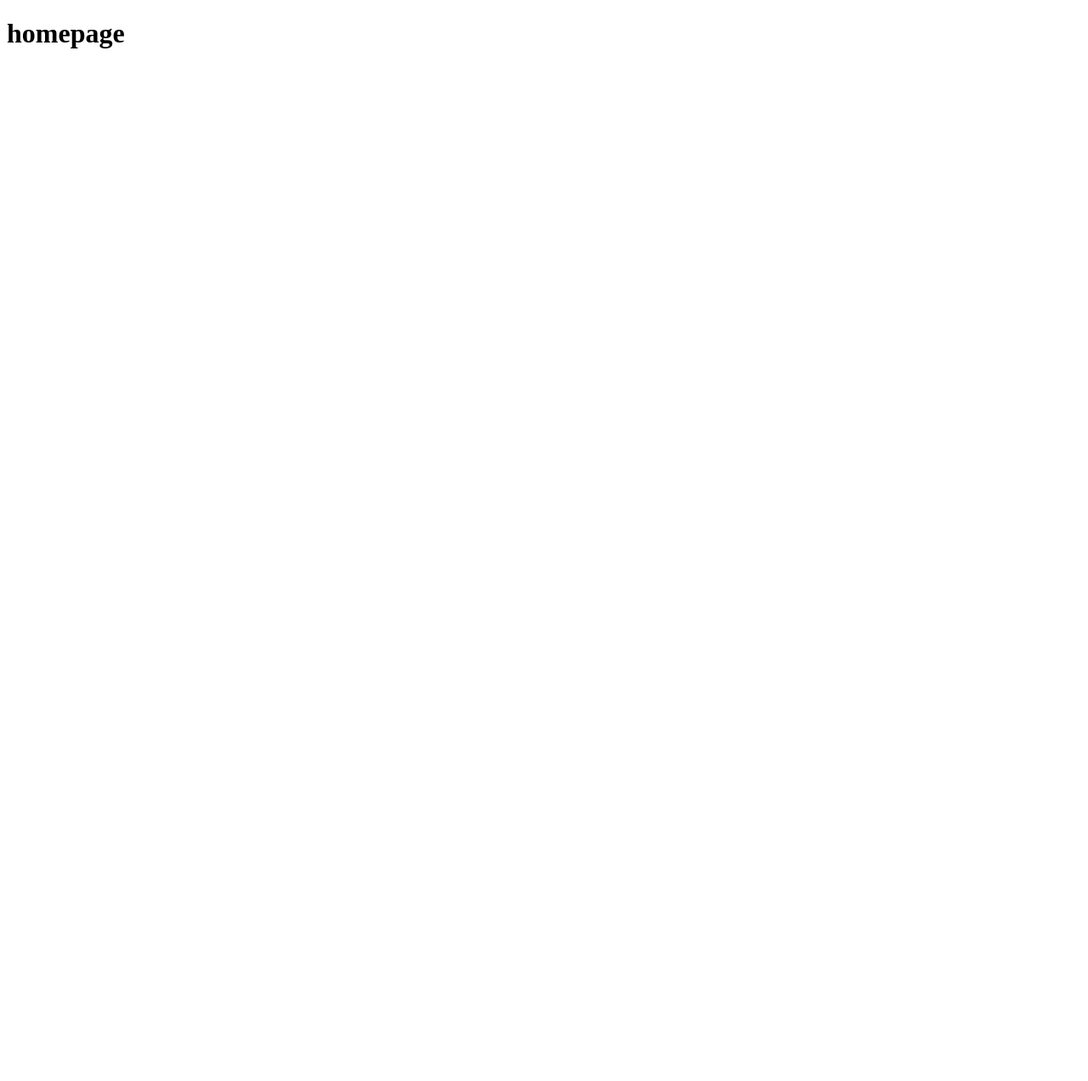
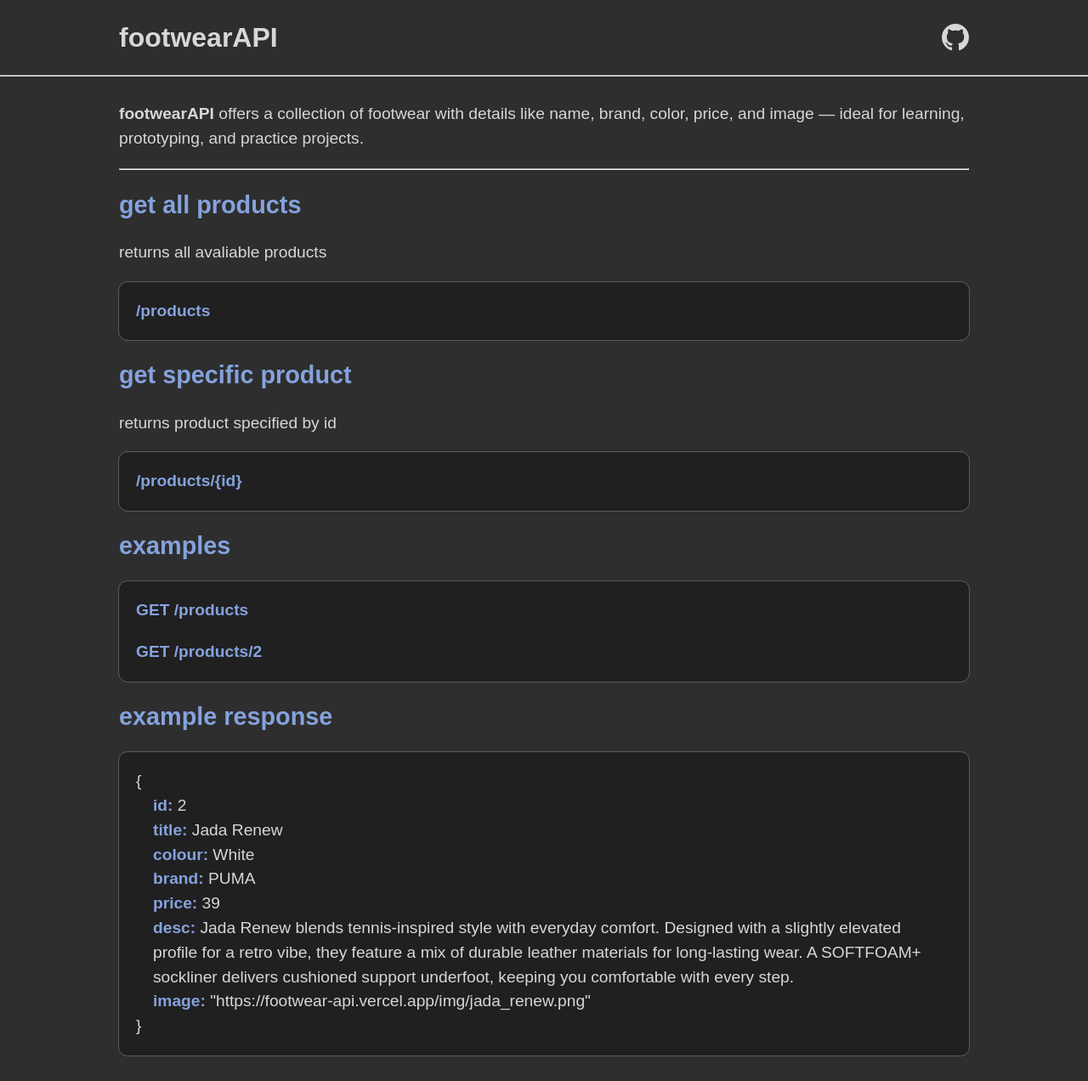
Before and after one commit to chajoy/footwear-api, a website: page public/index.html in a window 1280 px wide. Shown: the whole page at 85% size. Before the commit the page ends 800 px from the top, so only its background shows below. Drawn offline with Linux system fonts and the light colour scheme; a web font is replaced by a local one.

Commit message:
Add documentation page

```diff
--- a/public/index.html
+++ b/public/index.html
@@ -3,9 +3,81 @@
   <head>
     <meta charset="UTF-8" />
     <meta name="viewport" content="width=device-width, initial-scale=1.0" />
-    <title>Document</title>
+    <link rel="preconnect" href="https://fonts.googleapis.com" />
+    <link rel="preconnect" href="https://fonts.gstatic.com" crossorigin />
+    <link
+      href="https://fonts.googleapis.com/css2?family=Afacad:ital,wght@0,400..700;1,400..700&display=swap"
+      rel="stylesheet"
+    />
+    <link rel="icon" type="image/svg+xml" href="/img/favicon.svg" />
+    <link rel="stylesheet" href="./styles/styles.css" />
+    <title>footwearAPI</title>
   </head>
   <body>
-    <h1>homepage</h1>
+    <nav>
+      <p class="title">footwearAPI</p>
+      <a href="https://github.com/chajoy/footwear-api">
+        <svg
+          class="icon"
+          xmlns="http://www.w3.org/2000/svg"
+          fill="currentColor"
+          viewBox="0 0 16 16"
+        >
+          <path
+            d="M8 0C3.58 0 0 3.58 0 8c0 3.54 2.29 6.53 5.47 7.59.4.07.55-.17.55-.38 0-.19-.01-.82-.01-1.49-2.01.37-2.53-.49-2.69-.94-.09-.23-.48-.94-.82-1.13-.28-.15-.68-.52-.01-.53.63-.01 1.08.58 1.23.82.72 1.21 1.87.87 2.33.66.07-.52.28-.87.51-1.07-1.78-.2-3.64-.89-3.64-3.95 0-.87.31-1.59.82-2.15-.08-.2-.36-1.02.08-2.12 0 0 .67-.21 2.2.82.64-.18 1.32-.27 2-.27s1.36.09 2 .27c1.53-1.04 2.2-.82 2.2-.82.44 1.1.16 1.92.08 2.12.51.56.82 1.27.82 2.15 0 3.07-1.87 3.75-3.65 3.95.29.25.54.73.54 1.48 0 1.07-.01 1.93-.01 2.2 0 .21.15.46.55.38A8.01 8.01 0 0 0 16 8c0-4.42-3.58-8-8-8"
+          />
+        </svg>
+      </a>
+    </nav>
+    <hr />
+    <main>
+      <p>
+        <span style="font-weight: bold">footwearAPI </span>offers a collection
+        of footwear with details like name, brand, color, price, and image —
+        ideal for learning, prototyping, and practice projects.
+      </p>
+      <hr />
+      <h2 class="emphasise">get all products</h2>
+      <p>returns all avaliable products</p>
+      <div class="block">
+        <p class="emphasise">/products</p>
+      </div>
+      <h2 class="emphasise">get specific product</h2>
+      <p>returns product specified by id</p>
+      <div class="block">
+        <p class="emphasise">/products/{id}</p>
+      </div>
+      <h2 class="emphasise">examples</h2>
+      <div class="block">
+        <p class="emphasise">GET /products</p>
+        <p class="emphasise">GET /products/2</p>
+      </div>
+      <h2 class="emphasise">example response</h2>
+      <div class="block">
+        <div>
+          <p>{</p>
+          <div style="padding: 0 20px">
+            <p><span class="key">id:</span> 2</p>
+            <p><span class="key">title:</span> Jada Renew</p>
+            <p><span class="key">colour:</span> White</p>
+            <p><span class="key">brand:</span> PUMA</p>
+            <p><span class="key">price:</span> 39</p>
+            <p>
+              <span class="key">desc:</span> Jada Renew blends tennis-inspired
+              style with everyday comfort. Designed with a slightly elevated
+              profile for a retro vibe, they feature a mix of durable leather
+              materials for long-lasting wear. A SOFTFOAM+ sockliner delivers
+              cushioned support underfoot, keeping you comfortable with every
+              step.
+            </p>
+            <p>
+              <span class="key">image:</span>
+              "https://footwear-api.vercel.app/img/jada_renew.png"
+            </p>
+          </div>
+          <p>}</p>
+        </div>
+      </div>
+    </main>
   </body>
 </html>
--- a/public/styles/styles.css
+++ b/public/styles/styles.css
@@ -0,0 +1,134 @@
+:root {
+  --text: rgb(215, 215, 215);
+  --dark: #202020;
+  --base: #2e2e2e;
+  --highlight: #5a5a5a;
+  --accent: #85a2dd;
+  --width: 1000px;
+  --sm-width: 100%;
+}
+
+*,
+*::before,
+*::after {
+  box-sizing: border-box;
+}
+
+* {
+  margin: 0;
+}
+
+body {
+  line-height: 1.5;
+  -webkit-font-smoothing: antialiased;
+  font-family: "Afacad", sans-serif;
+  background-color: var(--base);
+  color: var(--text);
+}
+
+img,
+picture,
+video,
+canvas,
+svg {
+  display: block;
+  max-width: 100%;
+}
+
+input,
+button,
+textarea,
+select {
+  font: inherit;
+}
+
+p,
+h1,
+h2,
+h3,
+h4,
+h5,
+h6 {
+  overflow-wrap: break-word;
+}
+
+p {
+  text-wrap: pretty;
+}
+
+h1,
+h2,
+h3,
+h4,
+h5,
+h6 {
+  text-wrap: balance;
+}
+
+#root,
+#__next {
+  isolation: isolate;
+}
+
+nav {
+  user-select: none;
+  gap: 20px;
+  align-items: center;
+  padding: 20px 0;
+  margin: auto;
+  display: flex;
+  max-width: var(--width);
+  .title {
+    font-size: 2rem;
+    font-weight: bold;
+    margin-right: auto;
+  }
+
+  .icon {
+    height: 2rem;
+  }
+
+  a {
+    color: inherit;
+  }
+}
+
+main {
+  max-width: var(--width);
+  margin: 30px auto;
+  font-size: 1.2rem;
+  display: flex;
+  flex-direction: column;
+  gap: 20px;
+
+  .block {
+    background-color: var(--dark);
+    display: flex;
+    flex-direction: column;
+    gap: 20px;
+    padding: 20px;
+    border-radius: 10px;
+    outline: 1px solid var(--highlight);
+
+    .key {
+      color: var(--accent);
+      font-weight: bold;
+    }
+  }
+}
+
+.emphasise {
+  font-weight: bold;
+  color: var(--accent);
+}
+
+@media (max-width: 1100px) {
+  nav {
+    max-width: var(--sm-width);
+    margin: 20px;
+  }
+  main {
+    margin: 20px;
+    max-width: var(--sm-width);
+  }
+}
```
Also changed, not shown: public/img/favicon.svg (added).
